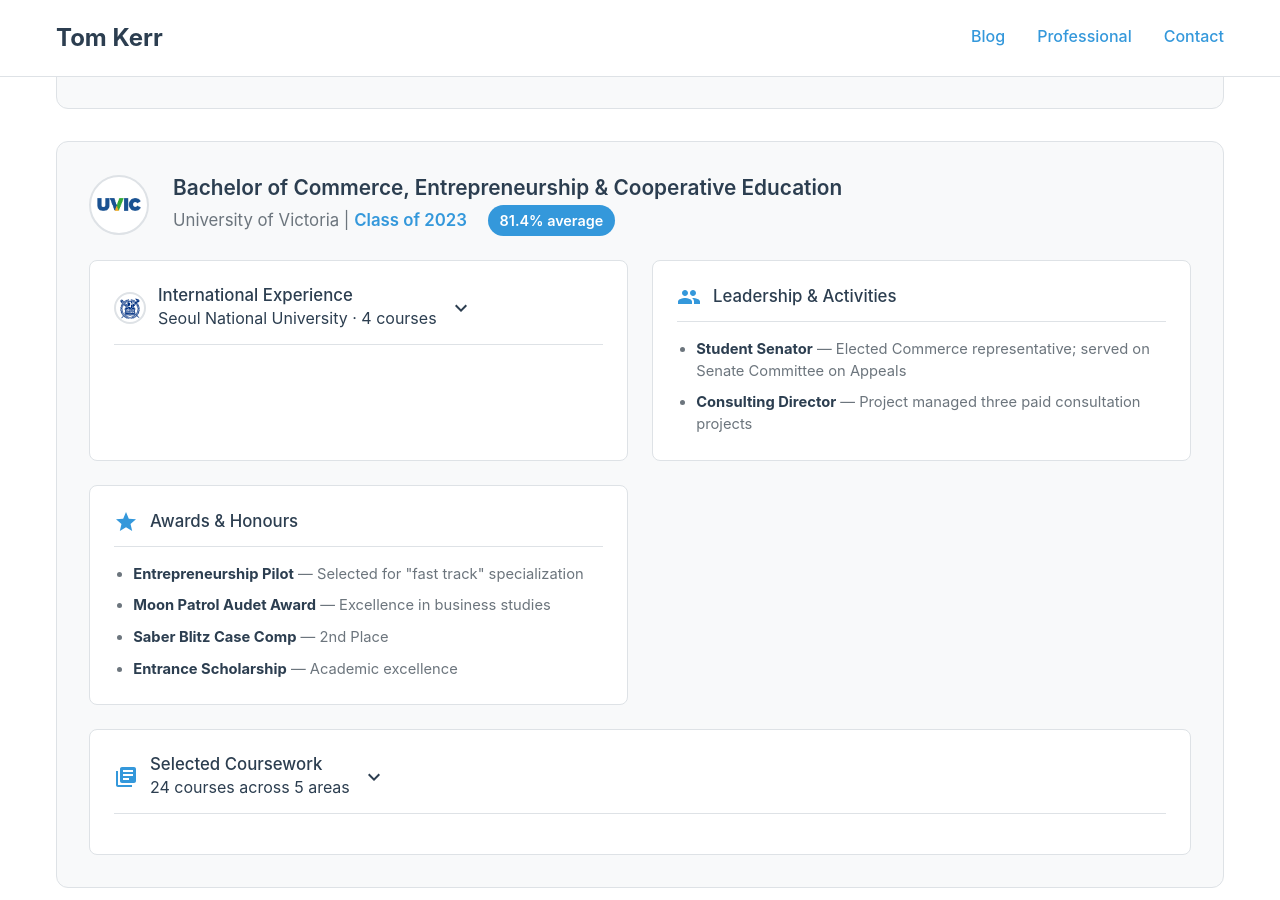
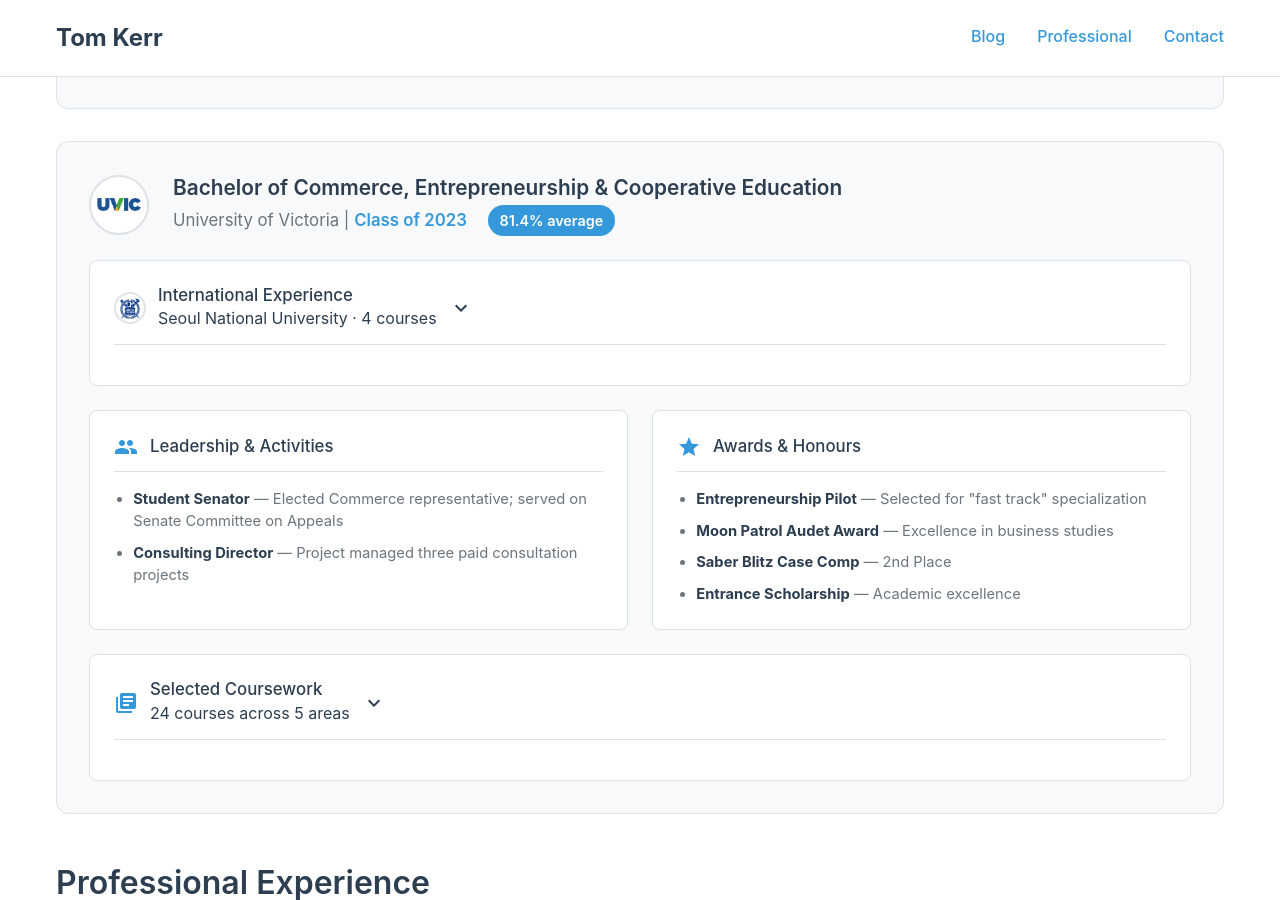
Before and after one commit to TDK250/Toms-Site, a Jekyll site: the page built from professional.md, in a window 1280 px wide and 900 px high, scrolled down 532 px. Built offline with Jekyll 4.4.1, drawn with Linux system fonts in a browser that asks for light colours.

Commit message:
Modify 'International' section layout
Updated the 'International' section to span full width.

```diff
--- a/professional.md
+++ b/professional.md
@@ -38,8 +38,8 @@ title: Professional
     </div>
 
     <div class="highlights">
-      <!-- 1. International -->
-      <details class="highlight-item">
+<!-- 1. International (Now spans full width) -->
+      <details class="highlight-item highlight-item-wide">
         <summary class="highlight-header" style="cursor: pointer; list-style: none;">
           <div class="highlight-icon-logo">
             <img src="{{ site.baseurl }}/assets/images/Seoul_national_university_emblem.svg.png" alt="Seoul National University" class="exchange-logo" onerror="this.parentElement.style.display='none'">
```
